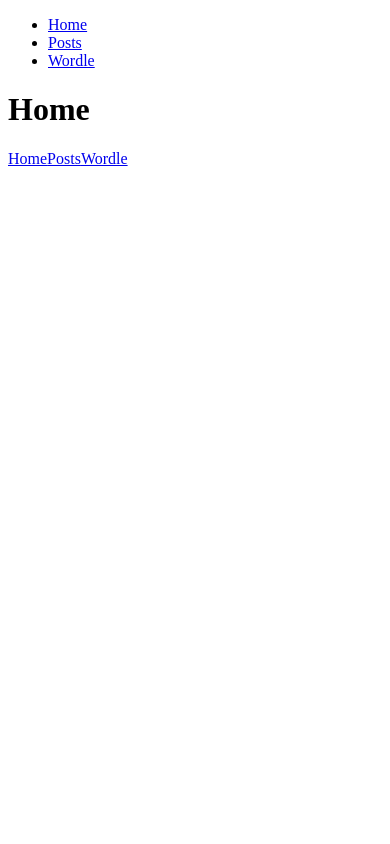
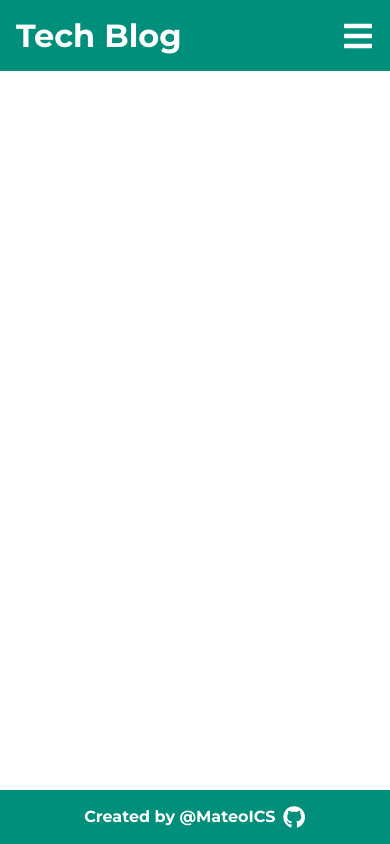
Before and after one commit to MateolCS/react-blog, a React (Create React App) app: page / in a window 390 px wide. Built offline with nearby package versions, Linux system fonts and the light colour scheme.

Commit message:
Created Layout, added Header, Footer, finished mobile nav

```diff
--- a/public/index.html
+++ b/public/index.html
@@ -2,7 +2,7 @@
 <html lang="en">
   <head>
     <meta charset="utf-8" />
-    <link rel="icon" href="%PUBLIC_URL%/favicon.ico" />
+    <link rel="icon" href="%PUBLIC_URL%/incon.png" />
     <meta name="viewport" content="width=device-width, initial-scale=1" />
     <meta name="theme-color" content="#000000" />
     <meta
@@ -10,34 +10,14 @@
       content="Web site created using create-react-app"
     />
     <link rel="apple-touch-icon" href="%PUBLIC_URL%/logo192.png" />
-    <!--
-      manifest.json provides metadata used when your web app is installed on a
-      user's mobile device or desktop. See https://developers.google.com/web/fundamentals/web-app-manifest/
-    -->
     <link rel="manifest" href="%PUBLIC_URL%/manifest.json" />
-    <!--
-      Notice the use of %PUBLIC_URL% in the tags above.
-      It will be replaced with the URL of the `public` folder during the build.
-      Only files inside the `public` folder can be referenced from the HTML.
-
-      Unlike "/favicon.ico" or "favicon.ico", "%PUBLIC_URL%/favicon.ico" will
-      work correctly both with client-side routing and a non-root public URL.
-      Learn how to configure a non-root public URL by running `npm run build`.
-    -->
-    <title>React App</title>
+    <link rel="preconnect" href="https://fonts.googleapis.com">
+    <link rel="preconnect" href="https://fonts.gstatic.com" crossorigin>
+    <link href="https://fonts.googleapis.com/css2?family=Montserrat:wght@400;500;700&display=swap" rel="stylesheet">
+    <title>Tech Blog</title>
   </head>
   <body>
     <noscript>You need to enable JavaScript to run this app.</noscript>
     <div id="root"></div>
-    <!--
-      This HTML file is a template.
-      If you open it directly in the browser, you will see an empty page.
-
-      You can add webfonts, meta tags, or analytics to this file.
-      The build step will place the bundled scripts into the <body> tag.
-
-      To begin the development, run `npm start` or `yarn start`.
-      To create a production bundle, use `npm run build` or `yarn build`.
-    -->
   </body>
 </html>
--- /dev/null
+++ b/src/components/Footer.js
@@ -0,0 +1,50 @@
+import React from "react";
+import styled from "styled-components";
+import { FaGithub } from "react-icons/fa";
+const Footer = () => {
+  return (
+    <StyledFooter>
+      <Wrapper>
+        <p>Created by @MateoICS</p>
+        <FooterLink href="https://github.com/MateolCS">
+          <StyledGithub />
+        </FooterLink>
+      </Wrapper>
+    </StyledFooter>
+  );
+};
+
+export default Footer;
+
+const StyledFooter = styled.footer`
+  width: 100%;
+  background-color: #008f7a;
+  color: #fff;
+  font-weight: 600;
+  padding: 1rem 0;
+  align-self: flex-end;
+`;
+
+const Wrapper = styled.div`
+  width: 90%;
+  margin: 0 auto;
+  display: flex;
+  align-items: center;
+  justify-content: center;
+`;
+
+const FooterLink = styled.a`
+  text-decoration: none;
+  color: #fff;
+  display: flex;
+  align-items: center;
+  margin-left: 0.5rem;
+`;
+
+const StyledGithub = styled(FaGithub)`
+  font-size: 1.4rem;
+
+  &:hover {
+    color: #845ec2;
+  }
+`;
--- /dev/null
+++ b/src/components/Header.js
@@ -0,0 +1,51 @@
+import React from "react";
+import styled from "styled-components";
+import MainNav from "./MainNav";
+import { FaBars } from "react-icons/fa";
+import { useState } from "react";
+const Header = () => {
+  const [isOpen, setIsOpen] = useState(false);
+
+  const toggleMenu = () => {
+    console.log("clicked");
+    setIsOpen(!isOpen);
+  };
+
+  return (
+    <StyledHeader>
+      <Wrapper>
+        <Logo>Tech Blog</Logo>
+        <StyledBurger onClick={toggleMenu} />
+      </Wrapper>
+      <MainNav showMenu={isOpen} />
+    </StyledHeader>
+  );
+};
+
+export default Header;
+
+const StyledHeader = styled.header`
+  width: 100%;
+  background-color: #008f7a;
+  display: flex;
+  flex-direction: column;
+  padding: 1rem 0;
+`;
+
+const Logo = styled.h1`
+  font-size: 2rem;
+  color: #fff;
+  text-align: center;
+`;
+
+const StyledBurger = styled(FaBars)`
+  font-size: 2rem;
+  color: #fff;
+`;
+
+const Wrapper = styled.div`
+  display: flex;
+  align-items: center;
+  justify-content: space-between;
+  padding: 0 1rem;
+`;
--- /dev/null
+++ b/src/components/Layout.js
@@ -0,0 +1,26 @@
+import React from "react";
+import Header from "./Header";
+import Footer from "./Footer";
+import styled from "styled-components";
+const Layout = ({ children }) => {
+  return (
+    <PageWrapper>
+      <Header />
+      <Main>{children}</Main>
+      <Footer />
+    </PageWrapper>
+  );
+};
+
+export default Layout;
+
+const PageWrapper = styled.div`
+  display: flex;
+  flex-direction: column;
+  height: 100vh;
+`;
+
+const Main = styled.main`
+  width: 100%;
+  height: 100%;
+`;
--- a/src/components/MainNav.js
+++ b/src/components/MainNav.js
@@ -1,10 +1,10 @@
 import React from "react";
 import styled from "styled-components";
 import { Link } from "react-router-dom";
-const MainNav = () => {
+const MainNav = ({ showMenu }) => {
   return (
     <Nav>
-      <NavList>
+      <NavList showMenu={showMenu}>
         <li>
           <Link to="/">Home</Link>
         </li>
@@ -23,4 +23,23 @@ export default MainNav;
 
 const Nav = styled.nav``;
 
-const NavList = styled.ul``;
+const NavList = styled.ul`
+  display: ${({ showMenu }) => (showMenu ? "flex" : "none")};
+  flex-direction: column;
+  align-items: center;
+  justify-content: center;
+  list-style: none;
+  padding-top: 1rem;
+
+  li {
+    margin: 0.25rem 0;
+    font-weight: 600;
+    font-size: 1rem;
+  }
+
+  a {
+    text-decoration: none;
+    color: #fff;
+    font-size: 1.5rem;
+  }
+`;
--- a/src/index.js
+++ b/src/index.js
@@ -2,11 +2,13 @@ import React from "react";
 import ReactDOM from "react-dom/client";
 import App from "./App";
 import { BrowserRouter } from "react-router-dom";
+import GlobalStyles from "./styles/globalStyles";
 
 const root = ReactDOM.createRoot(document.getElementById("root"));
 root.render(
   <React.StrictMode>
     <BrowserRouter>
+      <GlobalStyles />
       <App />
     </BrowserRouter>
   </React.StrictMode>
--- a/src/pages/Home.js
+++ b/src/pages/Home.js
@@ -1,15 +1,11 @@
 import React from "react";
-import { Link } from "react-router-dom";
-import MainNav from "../components/MainNav";
+import Layout from "../components/Layout";
+
 const Home = () => {
   return (
-    <div>
-      <MainNav />
-      <h1>Home</h1>
-      <Link to="/">Home</Link>
-      <Link to="/posts">Posts</Link>
-      <Link to="/wordle">Wordle</Link>
-    </div>
+    <>
+      <Layout></Layout>
+    </>
   );
 };
 
--- /dev/null
+++ b/src/styles/globalStyles.js
@@ -0,0 +1,15 @@
+import { createGlobalStyle } from "styled-components";
+
+const GlobalStyles = createGlobalStyle`
+    *{
+        margin 0;
+        padding: 0;
+        box-sizing: border-box;
+        font-family: 'Montserrat', 'sans-serif';
+    }
+
+
+
+`;
+
+export default GlobalStyles;
```
Also changed, not shown: public/incon.png (added), 1 other file (tests, documents, lock files or other folders).
